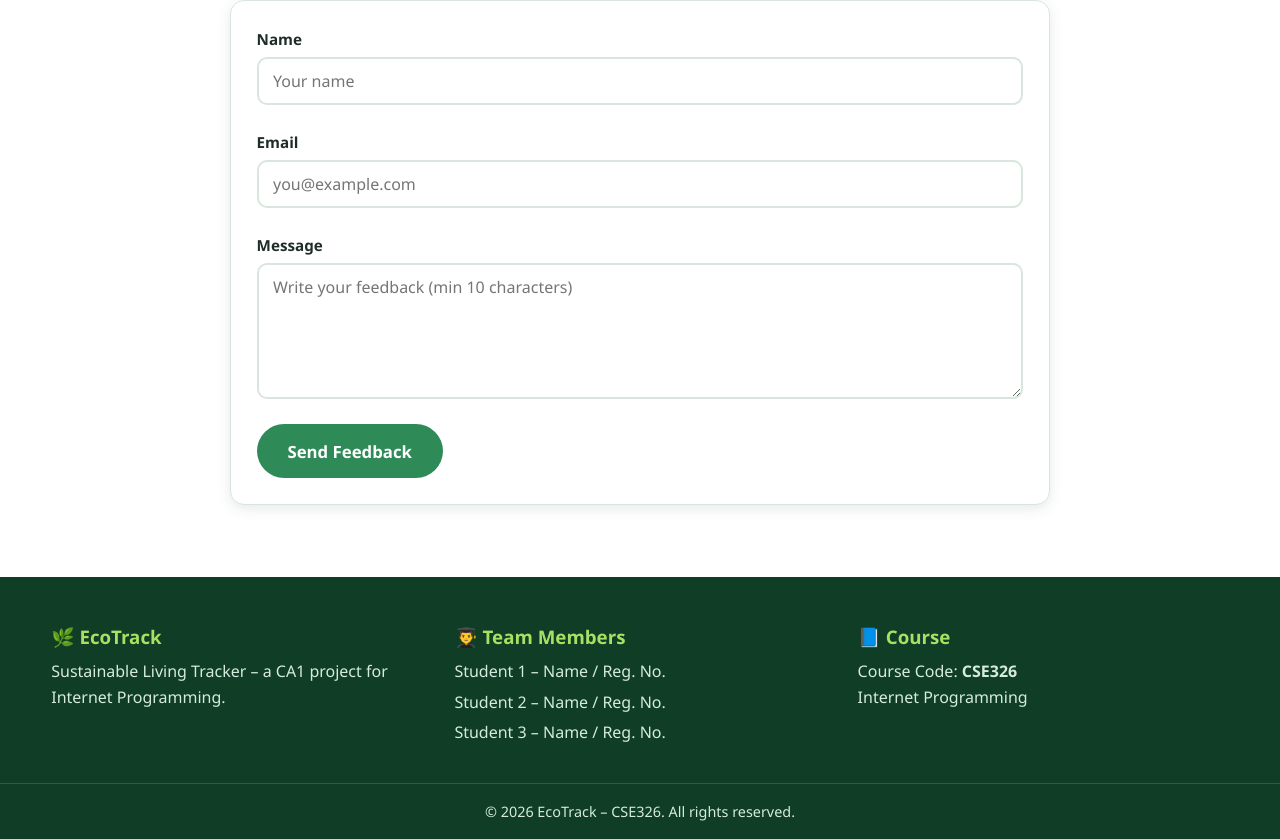
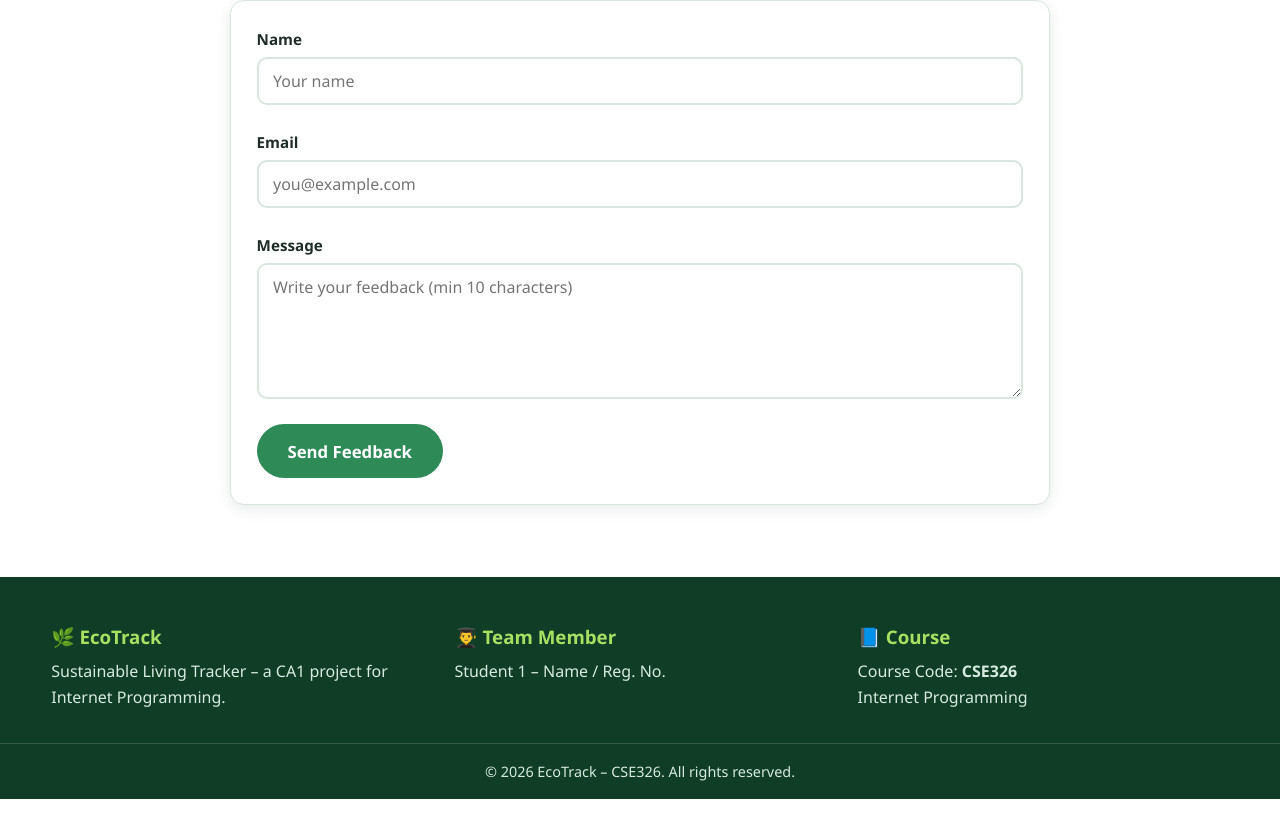
Before and after one commit to yadavkailashh0-wq/ectrack, a plain HTML site: page index.html in a window 1280 px wide. Shown: the part 4385-5224 px from the top of the page. After the commit the page ends 5184 px from the top, so only its background shows below. Drawn offline with Linux system fonts and the light colour scheme.

Commit message:
Update index.html

```diff
--- a/index.html
+++ b/index.html
@@ -370,11 +370,9 @@
         <p>Sustainable Living Tracker – a CA1 project for Internet Programming.</p>
       </section>
       <section>
-        <h3>👨‍🎓 Team Members</h3>
+        <h3>👨‍🎓 Team Member</h3>
         <ul>
           <li>Student 1 – Name / Reg. No.</li>
-          <li>Student 2 – Name / Reg. No.</li>
-          <li>Student 3 – Name / Reg. No.</li>
         </ul>
       </section>
       <section>
```
